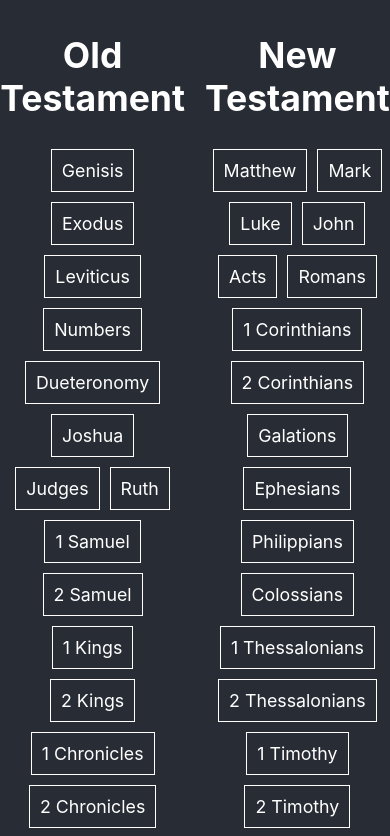
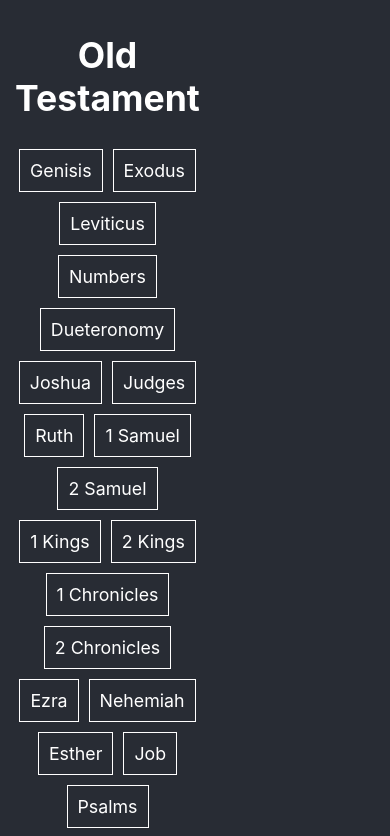
Before and after one commit to johan7004/yfc, a React (Create React App) app: page / in a window 390 px wide. Shown: the top 836 px of the page. Built offline with nearby package versions, Linux system fonts and the light colour scheme; no server answers.

Commit message:
adding media queries

```diff
--- a/src/App.css
+++ b/src/App.css
@@ -91,3 +91,11 @@
   flex-wrap: wrap;
   width: 50%;
 }
+
+/* media queries */
+
+@media only screen and (max-width: 600px){
+  .row{
+    display: block;
+  }
+}
```
